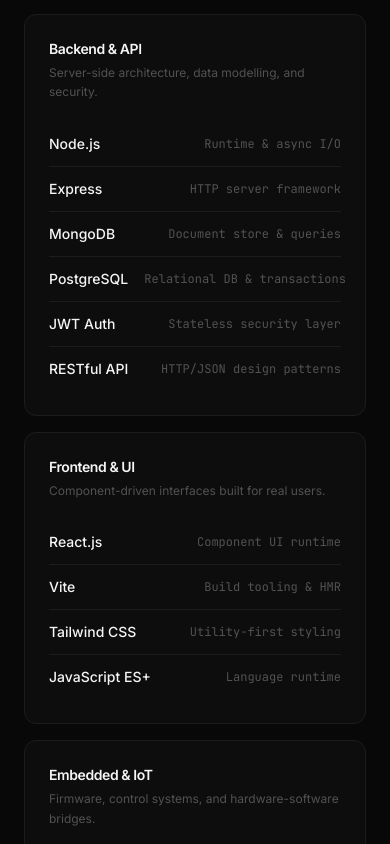
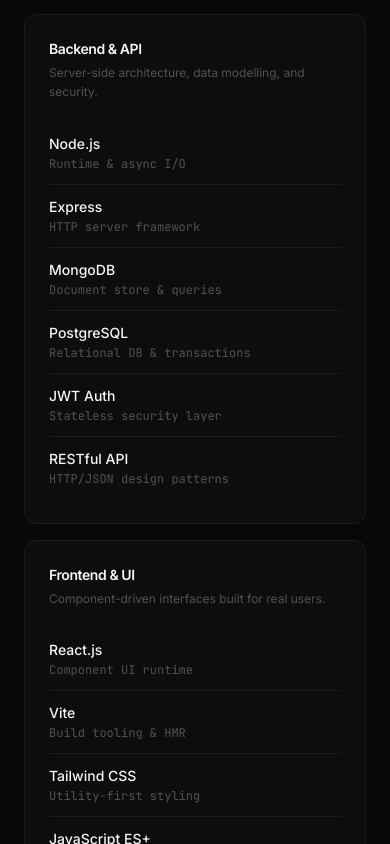
Before and after one commit to sayid31/Portofolio, a React (Vite) app: page / in a window 390 px wide. Shown: the part 5360-6204 px from the top of the page. Built offline with nearby package versions, Linux system fonts and the light colour scheme.

Commit message:
fix: stack tech stack items vertically on mobile to prevent word-break
Co-Authored-By: Claude Sonnet 4.6 <noreply@anthropic.com>

```diff
--- a/src/components/TechStack.jsx
+++ b/src/components/TechStack.jsx
@@ -48,12 +48,12 @@ function GroupCard({ domain, description, items }) {
         {items.map(({ name, role }, i) => (
           <li
             key={name}
-            className={`flex items-start justify-between gap-4 py-3 ${
+            className={`flex flex-col sm:flex-row sm:items-center sm:justify-between gap-0.5 sm:gap-4 py-3 ${
               i < items.length - 1 ? 'border-b border-fence' : ''
             }`}
           >
-            <span className="text-sm text-ink font-medium">{name}</span>
-            <span className="text-xs text-dim font-mono text-right shrink-0 mt-0.5">
+            <span className="text-sm text-ink font-medium whitespace-nowrap">{name}</span>
+            <span className="text-xs text-dim font-mono sm:text-right sm:shrink-0">
               {role}
             </span>
           </li>
```
